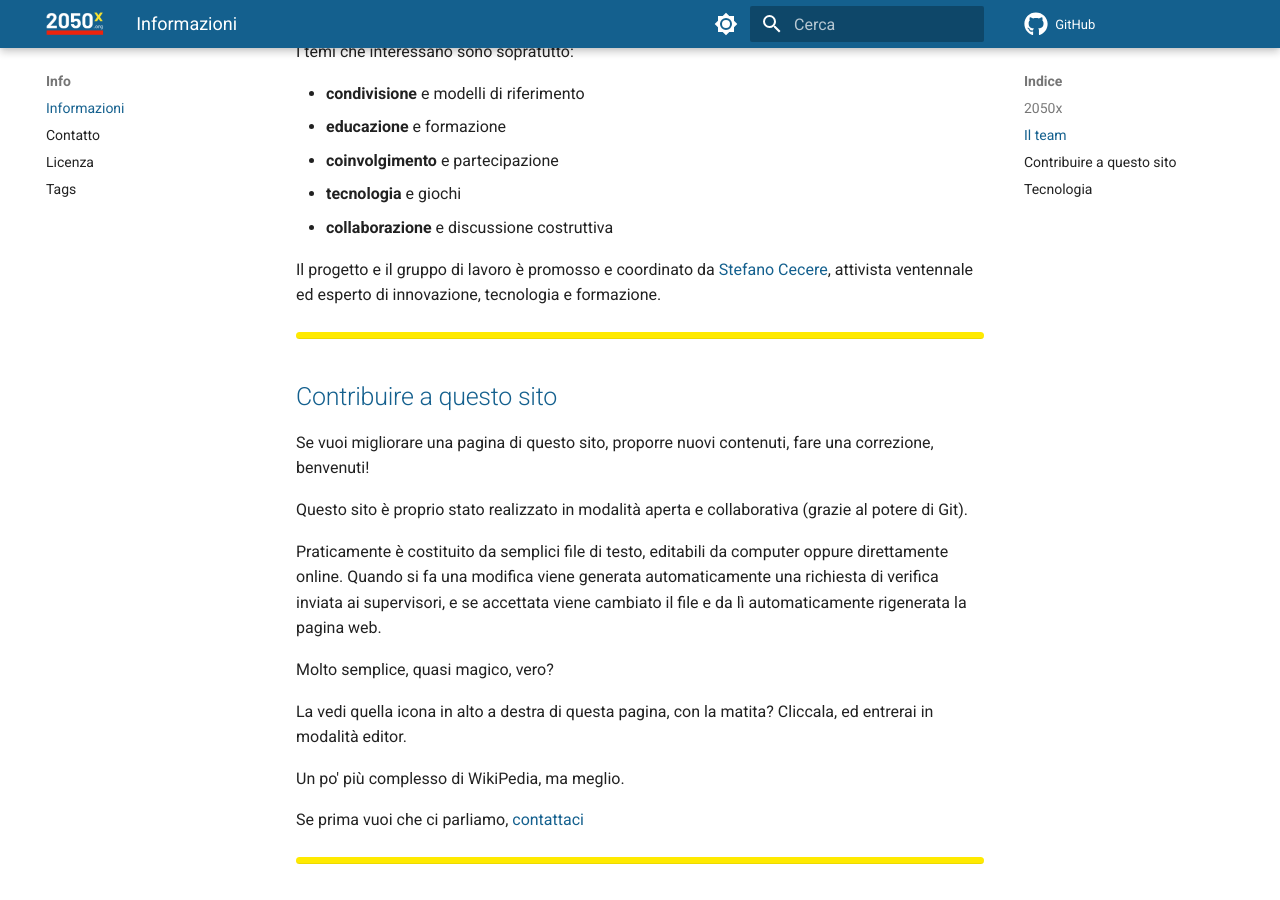
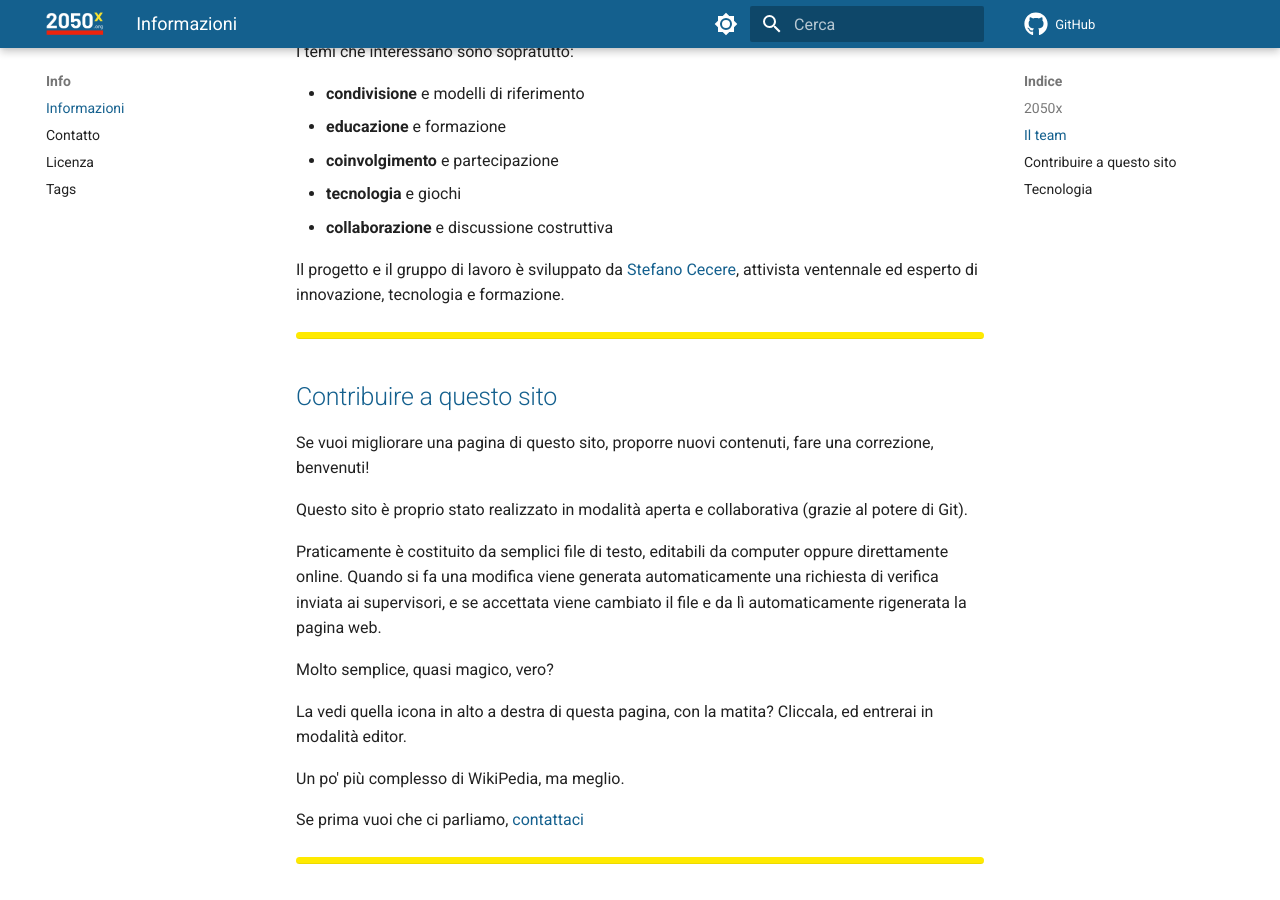
Before and after one commit to 2050x/2050x.github.io, an MkDocs documentation site: the page built from docs/info/about.md, in a window 1280 px wide and 900 px high, scrolled down 782 px. Built offline with MkDocs 1.6.1 and Material for MkDocs 9.7.7, drawn with Linux system fonts in a browser that asks for light colours; emoji names are drawn with the system emoji font; comment, search, counter and statistics services are not loaded.

Commit message:
contatti

```diff
--- a/docs/info/about.md
+++ b/docs/info/about.md
@@ -27,7 +27,7 @@ I temi che interessano sono sopratutto:
 - **tecnologia** e giochi
 - **collaborazione** e discussione costruttiva
 
-Il progetto e il gruppo di lavoro è promosso e coordinato da [Stefano Cecere](https://github.com/StefanoCecere), attivista ventennale ed esperto di innovazione, tecnologia e formazione.
+Il progetto e il gruppo di lavoro è sviluppato da [Stefano Cecere](https://github.com/StefanoCecere), attivista ventennale ed esperto di innovazione, tecnologia e formazione.
 
 ---
 
```
Also changed, not shown: docs/info/contatto.md (+0 -1 lines).
